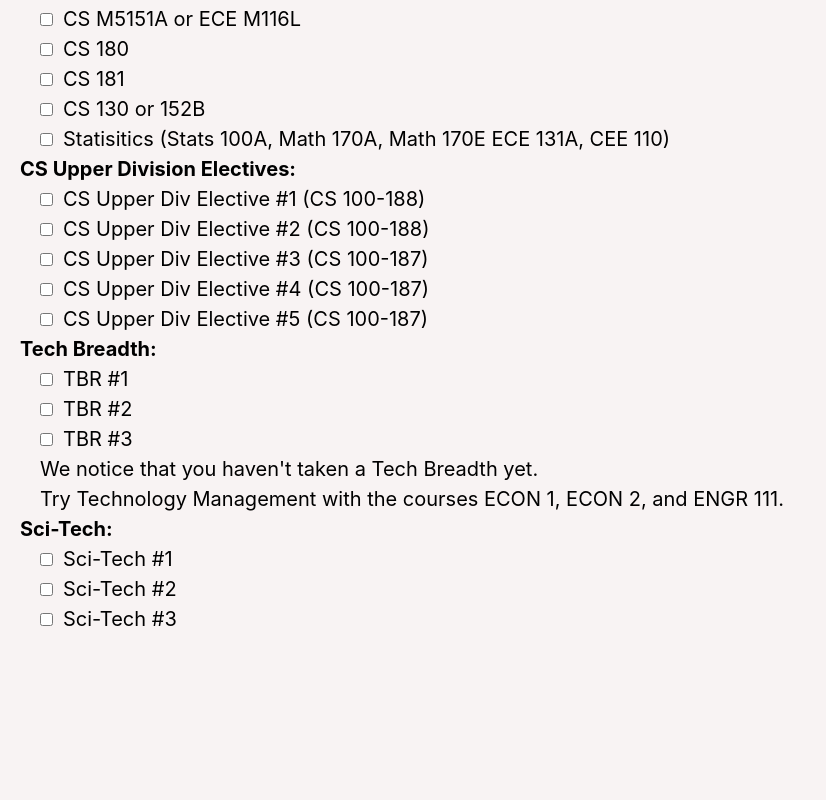
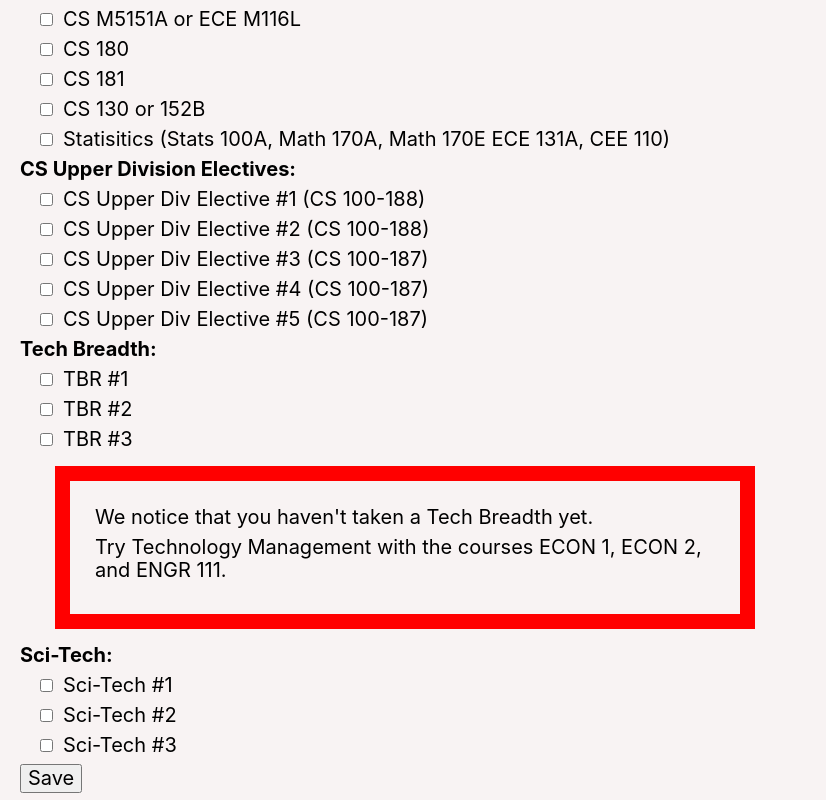
Before and after one commit to Dice-k5599/CS35L_Final_Project, a React (Create React App) app in the folder react_dars_website/: page / in a window 1280 px wide. Shown: the part 862-1662 px from the top of the page, without its empty margins (0-826 px from the left). Before the commit the page ends 1500 px from the top, so only its background shows below. Built offline with nearby package versions, Linux system fonts and the light colour scheme.

Commit message:
Added notification if user doesn't have any sci-tech classes

```diff
--- a/react_dars_website/src/App.css
+++ b/react_dars_website/src/App.css
@@ -20,3 +20,10 @@ input[type="checkbox"]{
 input[type="radio"]{
   margin-right: 10px;
 }
+/*p now makes a red outline around text*/
+p {
+  width: 700px;
+  border: 15px solid red;
+  padding: 25px;
+  margin: 15px;
+}
--- a/react_dars_website/src/App.js
+++ b/react_dars_website/src/App.js
@@ -228,6 +228,12 @@ class App extends Component {
                             Sci-Tech #3
                         </div>
                     </div>
+                    <div>
+                        <button type="button">
+                            Save
+                        </button>
+                    </div>
+
                 </div>
             </form>
         );
--- a/react_dars_website/src/TBR.js
+++ b/react_dars_website/src/TBR.js
@@ -1,17 +1,17 @@
 import React from "react";
-import { useState } from "react";
+import './App.css'
 
 const TBR =({tbr1,tbr2,tbr3}) =>{
     if(tbr1=== false &&tbr2===false && tbr3===false){
         return(
-        <div>
+            <p>
             <div>
             We notice that you haven't taken a Tech Breadth yet.
             </div>
             <div>
                 Try Technology Management with the courses ECON 1, ECON 2, and ENGR 111.
             </div>
-        </div>);
+        </p>);
     }
     else{
         return null;
```
